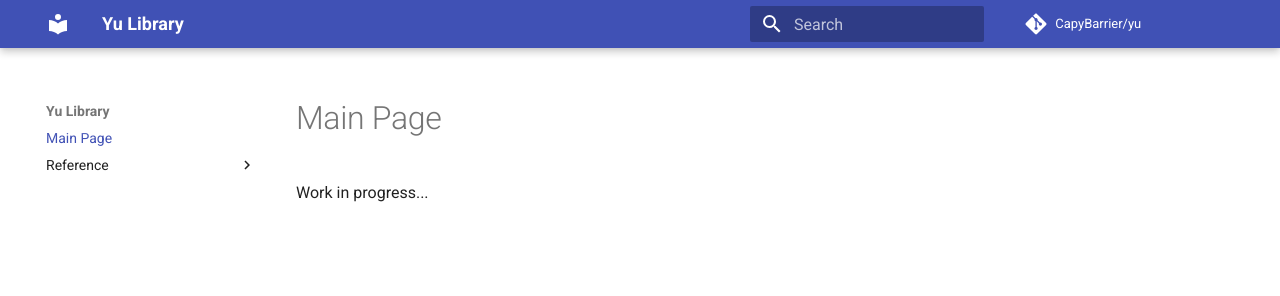
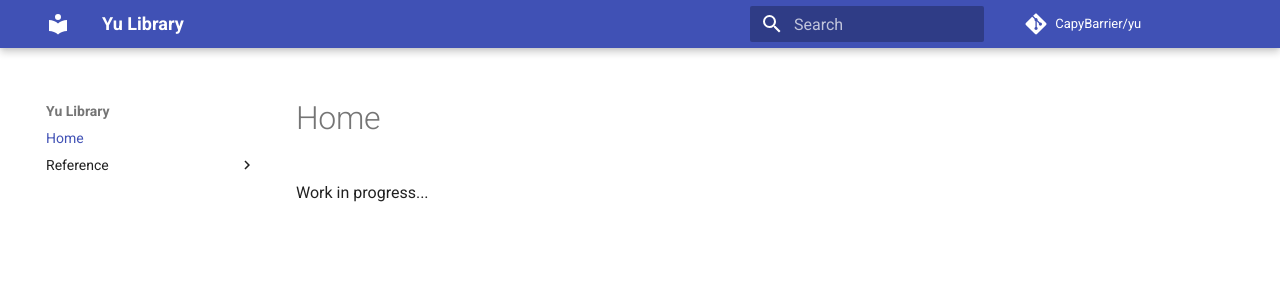
Before and after one commit to CapyBarrier/yu, an MkDocs documentation site: the page built from docs/docs/index.md, in a window 1280 px wide. Shown: the top 296 px of the page. Built offline with MkDocs 1.6.1 and Material for MkDocs 9.7.7, drawn with Linux system fonts in a browser that asks for light colours; comment, search, counter and statistics services are not loaded.

Commit message:
/index.mdの表題を削除（暫定的）

```diff
--- a/docs/docs/index.md
+++ b/docs/docs/index.md
@@ -1,3 +1 @@
-# Main Page
-
 Work in progress...
```
